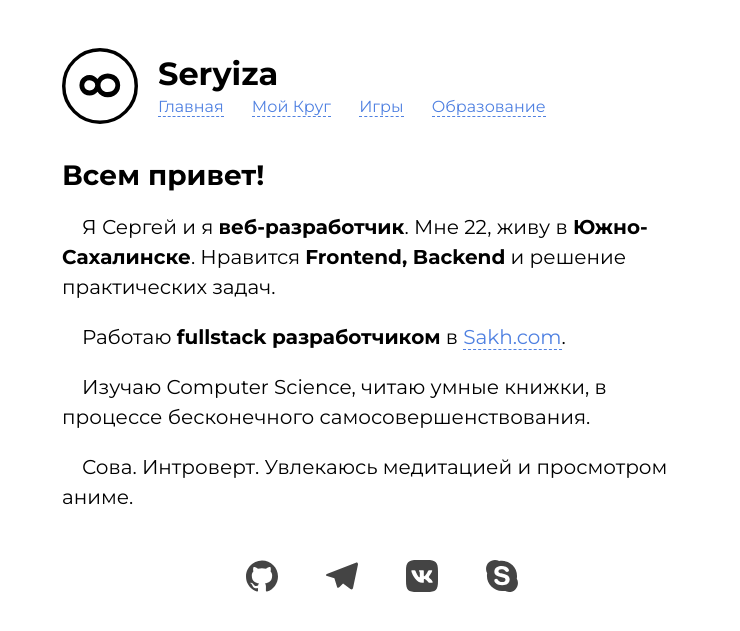
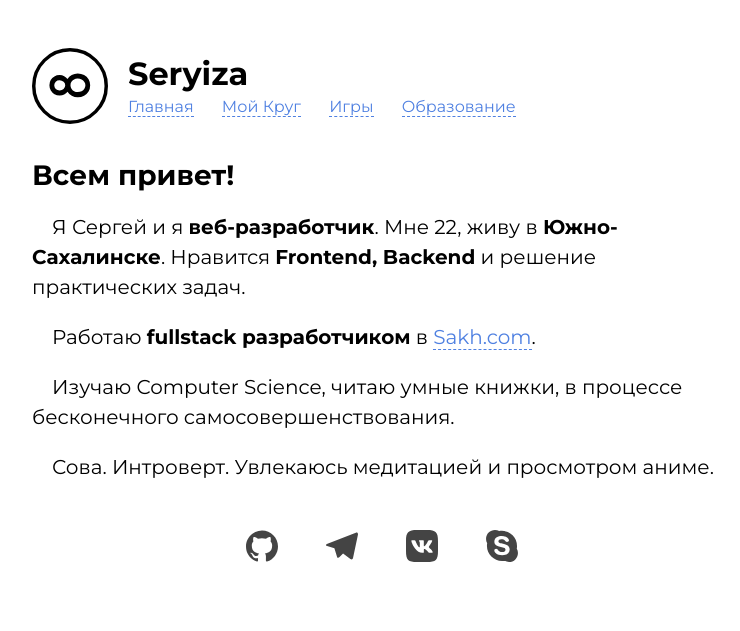
Before and after one commit to Seryiza/seryiza.github.io, a Jekyll site: the page built from index.html, in a window 1280 px wide. Shown: the top 631 px of the page, without its empty margins (258-998 px from the left). Built offline with Jekyll 4.4.1, drawn with Linux system fonts in a browser that asks for light colours.

Commit message:
Инновационное увеличение ширины страницы

```diff
--- a/_sass/common.scss
+++ b/_sass/common.scss
@@ -1,5 +1,5 @@
 .page-content {
-  max-width: 640px;
+  max-width: 700px;
   margin: 0 auto;
   padding: 40px 10px 0;
   font-family: "Montserrat", serif;
```
